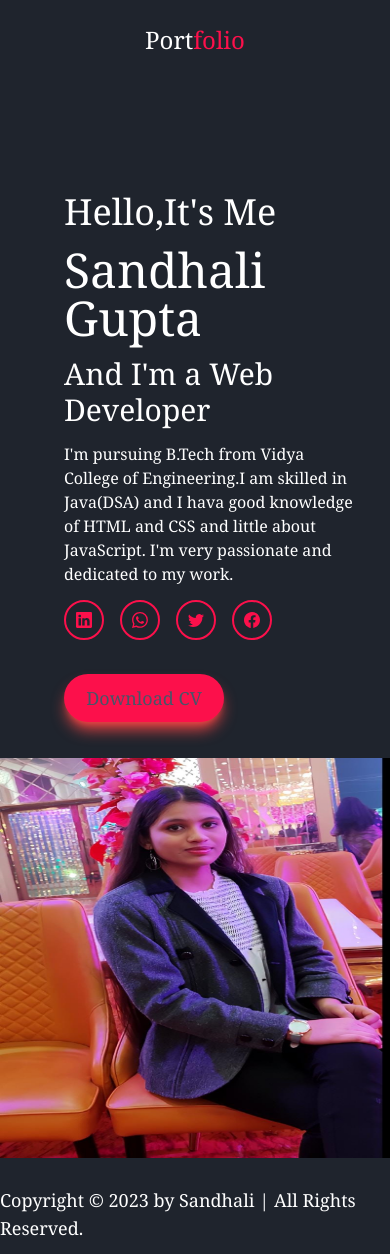
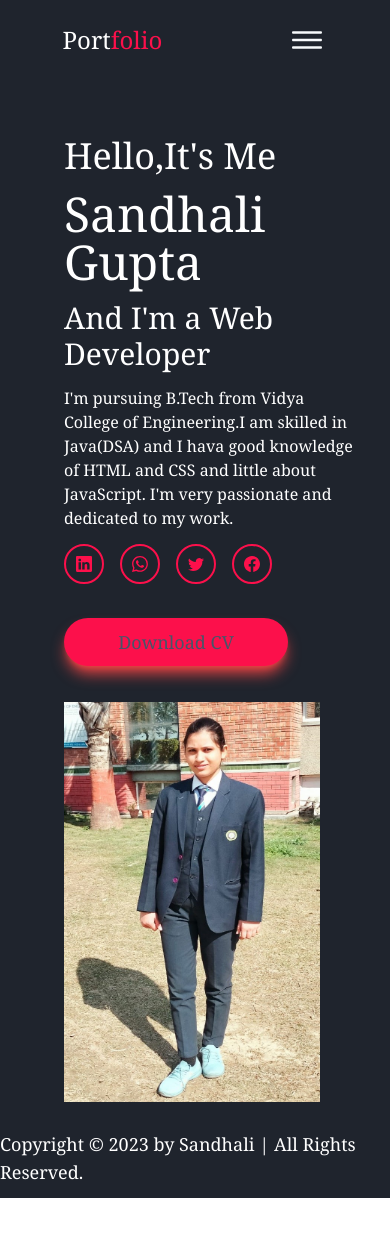
Before and after one commit to sandhaligupta18/PortfolioWithReact, a React (Create React App) app: page / in a window 390 px wide. After the commit the page ends 1198 px from the top, so only its background shows below. Built offline with nearby package versions, Linux system fonts and the light colour scheme.

Commit message:
add humburger

```diff
--- a/src/components/About/About.jsx
+++ b/src/components/About/About.jsx
@@ -1,5 +1,5 @@
 import React from 'react'
-import image from '../Assets/sandhali.jpg'
+import image from '../Assets/WhatsApp Image 2024-02-11 at 2.57.12 PM.jpg'
 // import LaptopPic  from './Assets/LaptopPic.jpg';
 
 function About() {
@@ -8,9 +8,9 @@ function About() {
       <div className='bg-[#323946]' >
       <div className='text-white text-5xl  font-serif flex justify-center pt-20 md:pt-24' >  About <span className='text-rose-600'> Me</span>  </div>
       <div className=' flex flex-col md:flex-row gap-8'>
-        <div className='mt-11 rounded-full ml-2 md:ml-16 bg-white'>
+        <div className='mt-11 w-72 ml-12  md:ml-16'>
 
-        <img src={image} alt="" height={500}  width={600} className='' />
+        <img src={image} alt=""  className='' />
         </div>
 
         <div className='flex-row '>
--- a/src/components/Footer/Footer.jsx
+++ b/src/components/Footer/Footer.jsx
@@ -4,7 +4,7 @@ function Footer() {
   return (
 
     <footer>
-    <p className='h-20 text-lg font-serif  text-white flex items-center justify-center' style={{backgroundColor: "#1F242D"}}>Copyright © 2023 by Sandhali | All Rights Reserved.</p>
+    <p className='h-20 text-lg font-serif   text-white flex items-center justify-center' style={{backgroundColor: "#1F242D"}}>Copyright © 2023 by Sandhali | All Rights Reserved.</p>
     </footer>
 
   )
--- a/src/components/Header/Header.jsx
+++ b/src/components/Header/Header.jsx
@@ -1,16 +1,25 @@
 import React from 'react'
+import { useState } from 'react';
 import {  NavLink } from 'react-router-dom'
+import { IoIosMenu } from "react-icons/io";
+import { RxCross2 } from "react-icons/rx";
+
 function Header() {
+    const [open , setOpen] = useState(false);
+    const handleMenu=()=>{
+        console.log(open);
+        setOpen((prev) => !prev);
+    }
   return (
     <>
-      <div className='flex h-20 items-center justify-center'  style={{backgroundColor: "#1F242D"}}>
-<div className='ml-18 text-2xl font-serif'>
-    <p className='text-white  '>Port<span style={{color:"#FC104B"}}>folio</span></p>
+      <div className='flex h-20 items-center justify-around '  style={{backgroundColor: "#1F242D"}}>
+<div className='flex ml-18 text-2xl font-serif'>
+    <p className='text-white   '>Port<span style={{color:"#FC104B"}}>folio</span></p>
 </div>
-<div className='hidden md:block' >
-    <ul className='flex  ml-96 gap-10 text-white font-serif' >
+<div className='md:block hidden ' >
+        <ul className='flex  md:flex-row    justify-center items-center  md:ml-96 gap-10 text-white font-serif ' >
         <li>
-            <NavLink to="/" className={({isActive})=>`${isActive ? "text-rose-600" :"text-white"}`  }  > Home </NavLink>
+            <NavLink to="/" className={({isActive})=>`${isActive ? "text-rose-600" :"text-white"}`}  > Home </NavLink>
         </li>
         <li>
             <NavLink to="/about" className={({isActive})=>`${isActive ? "text-rose-600" :"text-white"}` }>About me</NavLink>
@@ -31,7 +40,45 @@ function Header() {
             <NavLink to="/contact" className={({isActive})=>`${isActive ? "text-rose-600" :"text-white"}` }>Contact</NavLink>
         </li>
     </ul>
+
 </div>
+ <div className='bg-[#606163] md:hidden  w-96 absolute  '>
+ {open? (
+
+
+
+        <ul className='flex flex-col md:flex-row mt-96  justify-center items-center  md:ml-96 gap-10 text-white font-serif ' >
+        <li>
+            <NavLink to="/" className={({isActive})=>`${isActive ? "text-rose-600" :"text-white"}`}  > Home </NavLink>
+        </li>
+        <li>
+            <NavLink to="/about" className={({isActive})=>`${isActive ? "text-rose-600" :"text-white"}` }>About me</NavLink>
+        </li>
+        <li>
+            <NavLink to="/skills" className={({isActive})=>`${isActive ? "text-rose-600" :"text-white"}` }  >Skills</NavLink>
+        </li>
+        <li>
+            <NavLink to="/projects" className={({isActive})=>`${isActive ? "text-rose-600" :"text-white"}` }>Projects</NavLink>
+        </li>
+        <li>
+            <NavLink to="/achievments" className={({isActive})=>`${isActive ? "text-rose-600" :"text-white"}` }>Achievments</NavLink>
+        </li>
+        <li>
+            <NavLink to="/qualification" className={({isActive})=>`${isActive ? "text-rose-600" :"text-white"}` }>Qualification</NavLink>
+        </li>
+        <li>
+            <NavLink to="/contact" className={({isActive})=>`${isActive ? "text-rose-600" :"text-white"} ` }>Contact</NavLink>
+        </li>
+    </ul>
+    ): null }
+ </div>
+
+
+ <div className='' onClick={handleMenu}>
+
+    {open == false ? <IoIosMenu className='h-14 w-10 text-slate-50 md:hidden ' /> :
+    <RxCross2 className='h-14 w-10 text-slate-50 md:hidden   relative' />}
+    </div>
 
       </div>
 
--- a/src/components/Home/Home.jsx
+++ b/src/components/Home/Home.jsx
@@ -1,12 +1,12 @@
 import React from 'react'
-import image from '../Assets/sandhali.jpg'
+import image from '../Assets/WhatsApp Image 2024-02-11 at 2.57.12 PM.jpg'
 
 
 function Home() {
   return (
     <>
    <div className=' flex flex-col md:flex-row h-4/5 gap-4 text-white' style={{backgroundColor: "#1F242D"}} >
-    <div className='md:mt-36 mt-28 ml-16 md:ml-24 flex flex-col gap-3.5'>
+    <div className='md:mt-36 mt-14 ml-16 md:ml-24 flex flex-col gap-3.5'>
      <p className='text-4xl font-serif '>Hello,It's Me</p>
      <p className='text-5xl font-serif '>Sandhali Gupta</p>
      <p className='text-3xl font-serif '>And I'm a Web Developer</p>
@@ -29,14 +29,14 @@ function Home() {
      </div>
      <div className='mt-5'>
 
-     <button className='h-12 w-40 rounded-3xl text-lg font-serif shadow-lg shadow-red-500 text-slate-600' style={{backgroundColor:'#FC104B' }}>
+     <button className='h-12 md:w-40 w-56 rounded-3xl text-lg font-serif shadow-lg shadow-red-500 text-slate-600' style={{backgroundColor:'#FC104B' }}>
 Download CV
      </button>
      </div>
 
     </div>
 
-    <div className=' mb-4 mt-5 md:mt-28 md:mr-24 image'>
+    <div className='ml-16 w-64 mb-4 mt-5 md:mt-28 md:mr-24 image'>
       <img src={image} alt=""  />
 
 
```
Also changed, not shown: src/components/Assets/WhatsApp Image 2024-02-11 at 2.57.12 PM.jpeg (added), src/components/Assets/WhatsApp Image 2024-02-11 at 2.57.12 PM.jpg (added).
